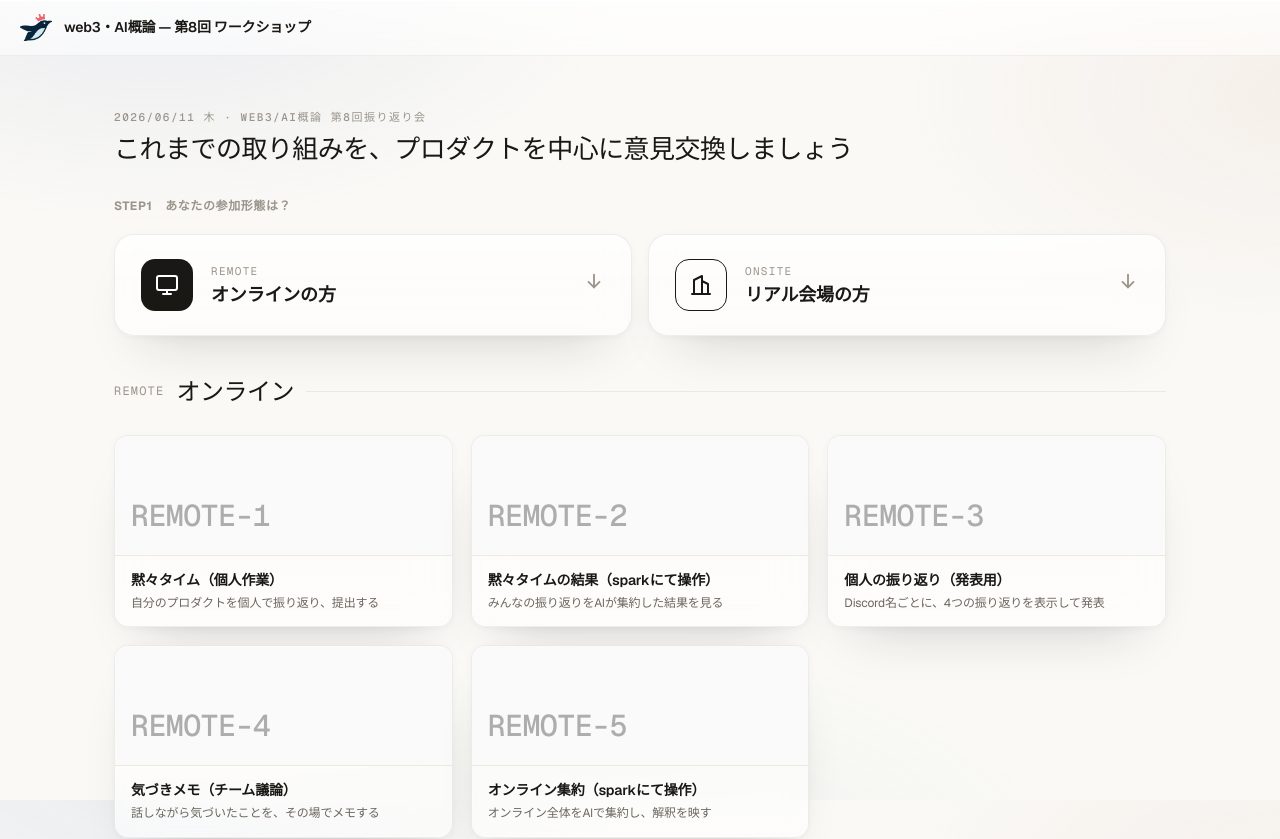
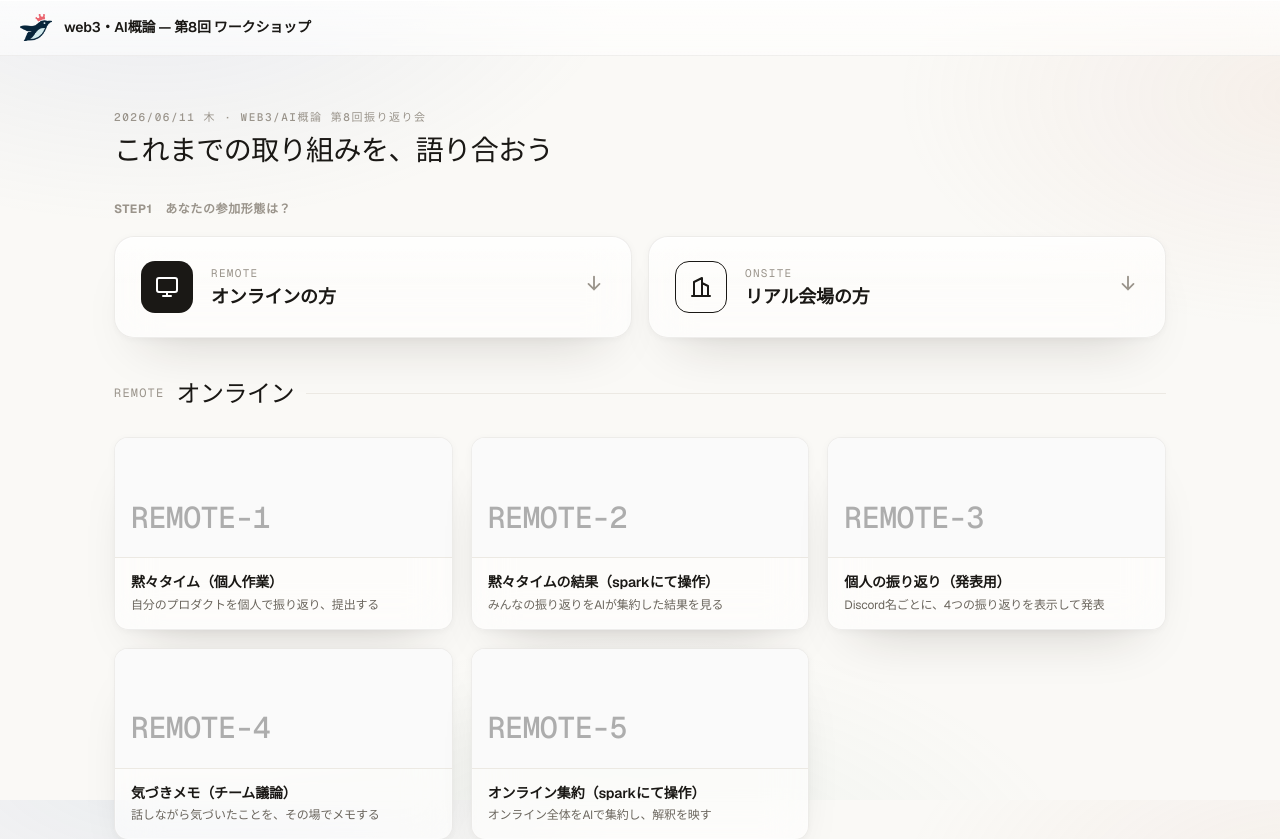
Before and after one commit to kou-uni/workshop-visualizer, a Next.js app: page / in a window 1280 px wide. Shown: the top 839 px of the page. Built offline with nearby package versions, Linux system fonts and the light colour scheme; a web font is replaced by a local one.

Commit message:
トップ見出しを短縮『これまでの取り組みを、語り合おう』（28px）。書体は現状維持（角ゴシック）
Co-Authored-By: Claude Opus 4.8 (1M context) <noreply@anthropic.com>

```diff
--- a/app/page.tsx
+++ b/app/page.tsx
@@ -49,8 +49,8 @@ export default function Home() {
 
       <div className="gal">
         <span className="eyebrow">2026/06/11 木 · web3/AI概論 第8回振り返り会</span>
-        <h1 style={{ margin: '6px 0 18px', fontSize: 26 }}>
-          これまでの取り組みを、プロダクトを中心に意見交換しましょう
+        <h1 style={{ margin: '6px 0 18px', fontSize: 28 }}>
+          これまでの取り組みを、語り合おう
         </h1>
 
         <div className="section-label">STEP1　あなたの参加形態は？</div>
```
